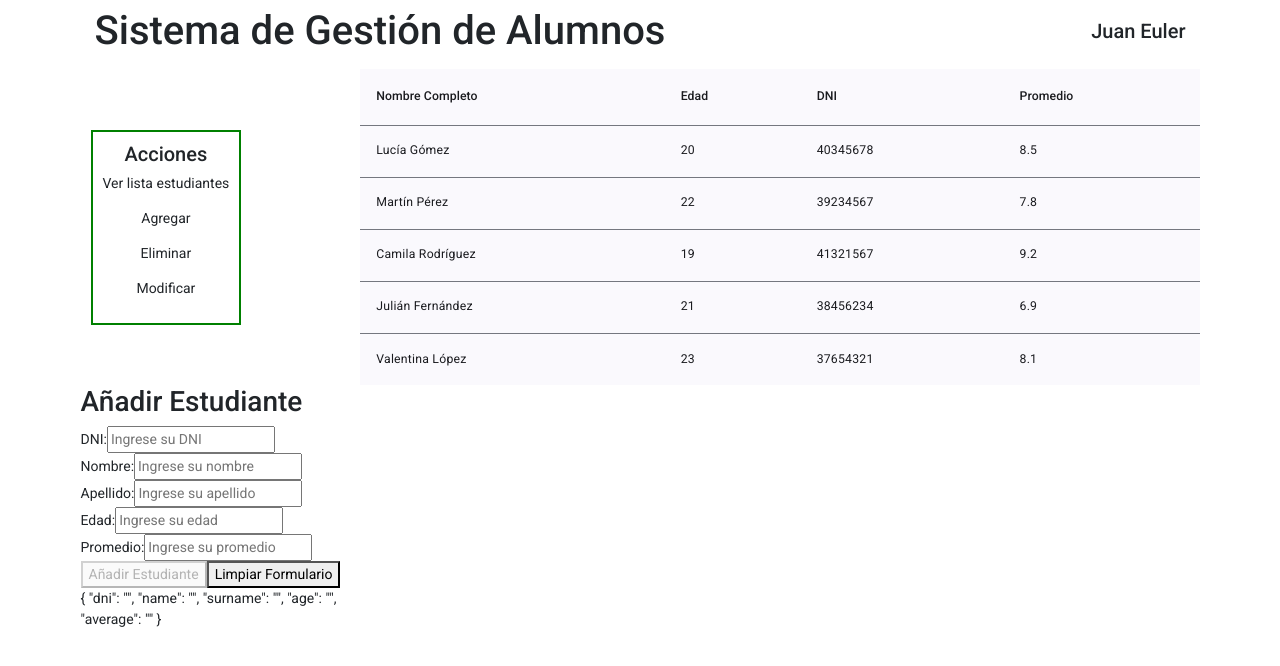
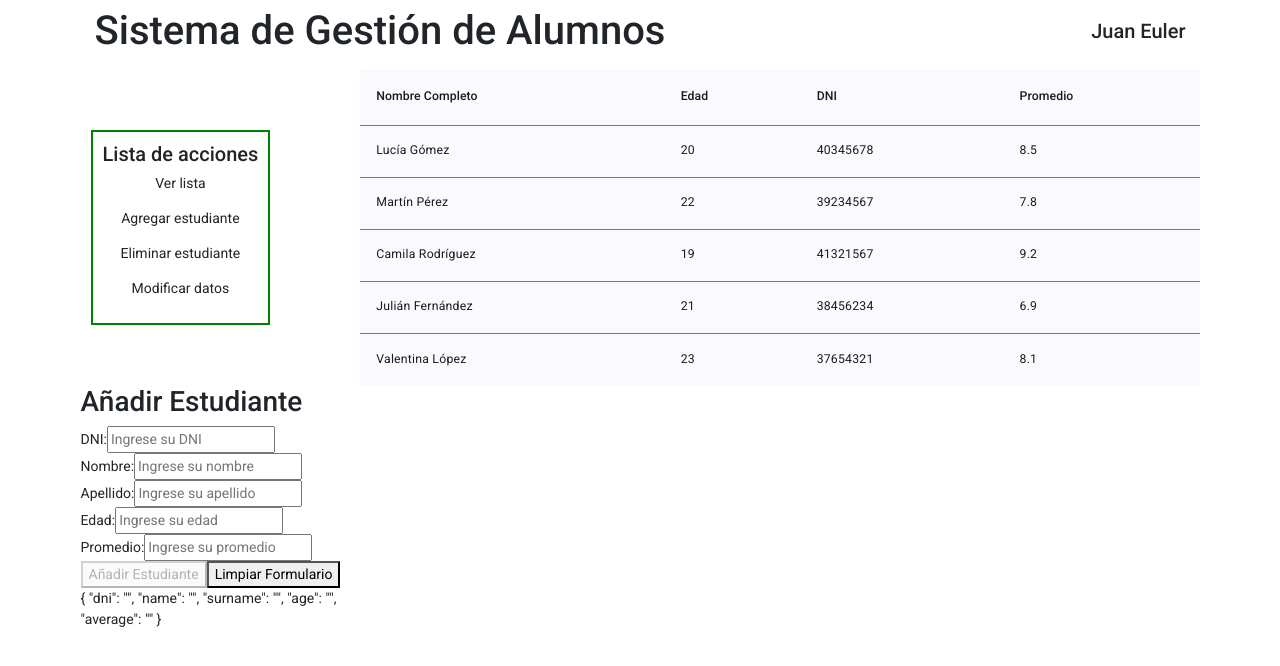
Before and after one commit to juaneuler/proyecto-angular, an Angular app: page / in a window 1280 px wide. Shown: the top 666 px of the page. Built offline with nearby package versions, Linux system fonts and the light colour scheme.

Commit message:
Cambios a Navbar para navegación

```diff
--- a/src/app/navbar/navbar.html
+++ b/src/app/navbar/navbar.html
@@ -1,12 +1,12 @@
 <header>
     <nav>
         <div class="navbar">
-            <h2 appBigtitle>Acciones</h2>
+            <h2 appBigtitle>Lista de acciones</h2>
             <ul>
-                <li>Ver lista estudiantes</li>
-                <li>Agregar</li>
-                <li>Eliminar</li>
-                <li>Modificar</li>
+                <li (click)="navigate('students')">Ver lista</li>
+                <li (click)="navigate('add')">Agregar estudiante</li>
+                <li (click)="navigate('delete')">Eliminar estudiante</li>
+                <li (click)="navigate('edit')">Modificar datos</li>
             </ul>
         </div>
     </nav>
--- a/src/app/navbar/navbar.scss
+++ b/src/app/navbar/navbar.scss
@@ -27,6 +27,12 @@ header {
 
                 li {
                     list-style: none;
+                    cursor: pointer;
+                    transition: color 1s;
+
+                    &:hover {
+                        color: blue;
+                    }
                 }
             }
         }
--- a/src/app/navbar/navbar.ts
+++ b/src/app/navbar/navbar.ts
@@ -1,12 +1,16 @@
-import { Component } from '@angular/core';
+import { Component, EventEmitter, Output } from '@angular/core';
 import { Bigtitle } from '../../shared/directives/bigtitle';
 
 @Component({
   selector: 'app-navbar',
   imports: [Bigtitle],
   templateUrl: './navbar.html',
-  styleUrl: './navbar.scss'
+  styleUrl: './navbar.scss',
 })
 export class Navbar {
+  @Output() activeSection = new EventEmitter<string>();
 
+  navigate(section: string) {
+    this.activeSection.emit(section);
+  }
 }
```
